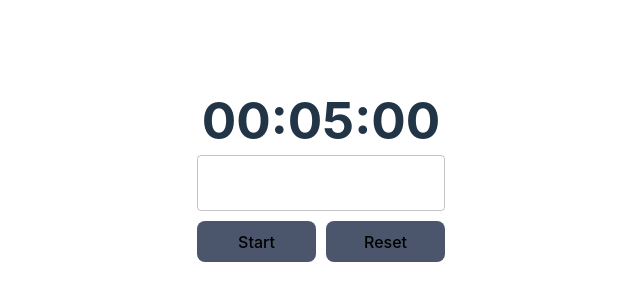
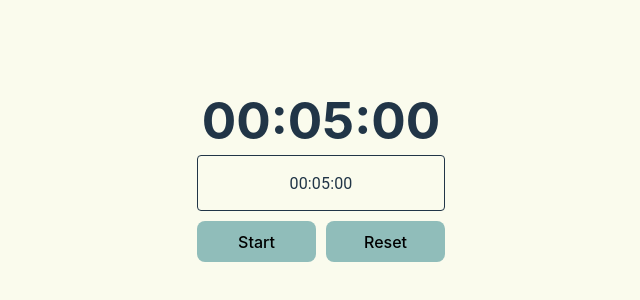
Before and after one commit to Icy27/Planning, a React (Vite) app: page /Planning/timer in a window 1280 px wide. Shown: the part 280-580 px from the top of the page, without its empty margins (319-959 px from the left). Built offline with nearby package versions, Linux system fonts and the light colour scheme.

Commit message:
fix: light mode input color is not visible

```diff
--- a/src/index.css
+++ b/src/index.css
@@ -57,12 +57,12 @@ button:focus-visible {
 @media (prefers-color-scheme: light) {
   :root {
     color: #213547;
-    background-color: #ffffff;
+    background-color: #fafbed;
   }
   a:hover {
     color: #747bff;
   }
   button {
-    background-color: #f9f9f9;
+    background-color: #90bdba;
   }
 }
--- a/src/pages/Products.css
+++ b/src/pages/Products.css
@@ -6,3 +6,9 @@ button {
   width: 100%;
   height: 100%;
 }
+
+@media (prefers-color-scheme: light) {
+  button {
+    background-color: #90bdba;
+  }
+}
--- a/src/pages/Timer.css
+++ b/src/pages/Timer.css
@@ -1,6 +1,10 @@
 .timeField input {
-  color: white;
+  color: #fefff9;
   text-align: center;
+}
+
+.timeField fieldset {
+  border-color: #fefff9;
 }
 
 .snackbar .MuiSnackbarContent-root {
@@ -76,3 +80,17 @@
   opacity: 1;
   transition: opacity 0.8s ease 0.3s; /* Slow transition for opacity from 0 to 100 */
 }
+
+@media (prefers-color-scheme: light) {
+  .timeField input {
+    color: #213547;
+  }
+
+  .progressBar span circle {
+    color: #a25342;
+  }
+
+  .timeField fieldset {
+    border-color: #213547;
+  }
+}
```
